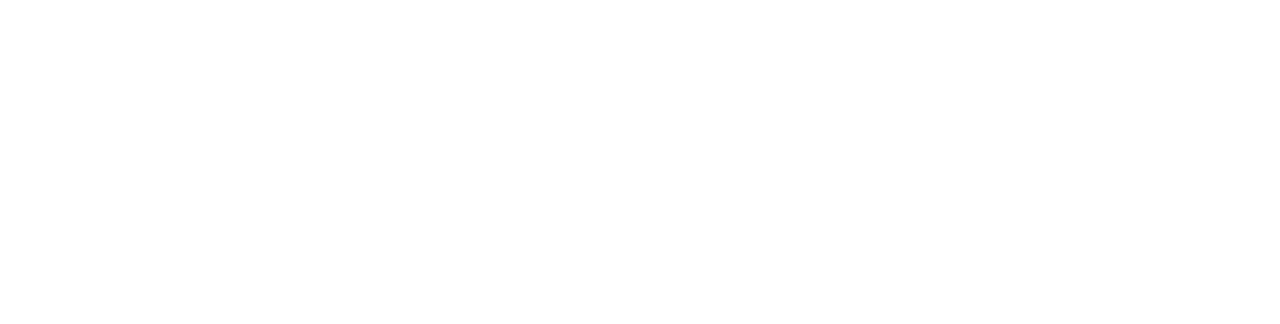
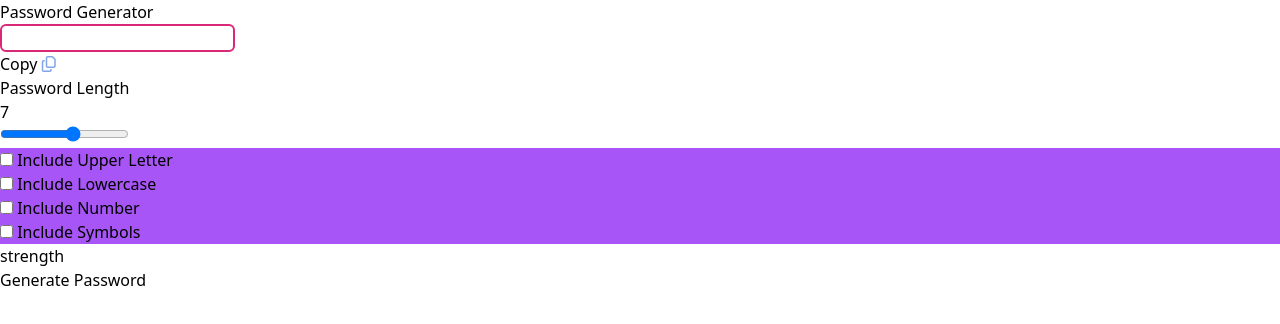
Before and after one commit to Soni895/random_password-generator, a website built with Vite: page index.html in a window 1280 px wide. Built offline with nearby package versions, Linux system fonts and the light colour scheme.

Commit message:
html code

```diff
--- a/index.html
+++ b/index.html
@@ -9,6 +9,54 @@
     <title>Document</title>
 </head>
 <body>
+<div class="wrapper">
+<h1>Password Generator</h1>
+<div>
+    <input readonly class=" rounded-md border-pink-600 border-[2px]" >
+    <div>
+        <span>Copy</span>
+        <i class="fa-sharp fa-regular fa-copy" style="color: #80a6e9;"></i>
+    </div>
+</div>
+<div>
+    <div>
+        <h2>Password Length</h2>
+        <div>7</div>
+
+    </div>
+
+    <input type="range"  min="1" max="8" step="1">
+    <ul class="bg-purple-500">
+        <li> <input type="checkbox" id="Upper_case" >
+            <label for="Upper_case" > Include Upper Letter</label></li>
+
+       <l1> <input type="checkbox" id="Lower_case">
+        <label for="Lower_case"> Include Lowercase</label></l1>
+
+        <li> <input type="checkbox" >
+            <label for="checkbox"> Include Number </label></li>
+
+        <li><input type="checkbox" id="Symbols" >
+            <label for="Symbols"> Include  Symbols</label>
+        </li>
+
+
+
+
+    </ul>
+    <div>
+        <h2>strength</h2>
+        <div> </div>
+    </div>
+
+    <button>Generate Password</button>
+</div>
+
+</div>
+
+
     <script src="index.js" ></script>
+<script  src="https://kit.fontawesome.com/ee2f739916.js"
+    crossorigin="anonymous"></script>
 </body>
 </html>
```
